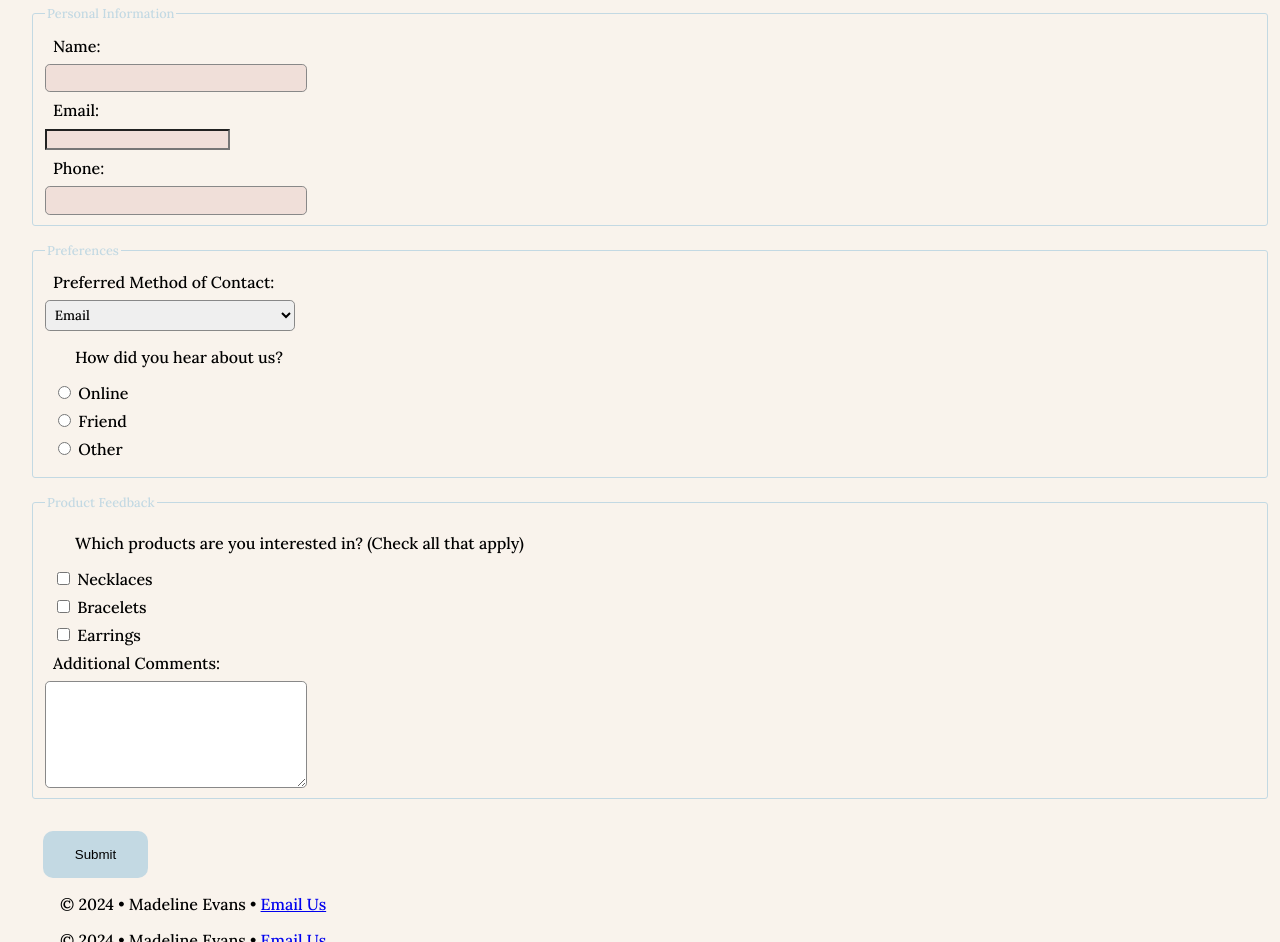
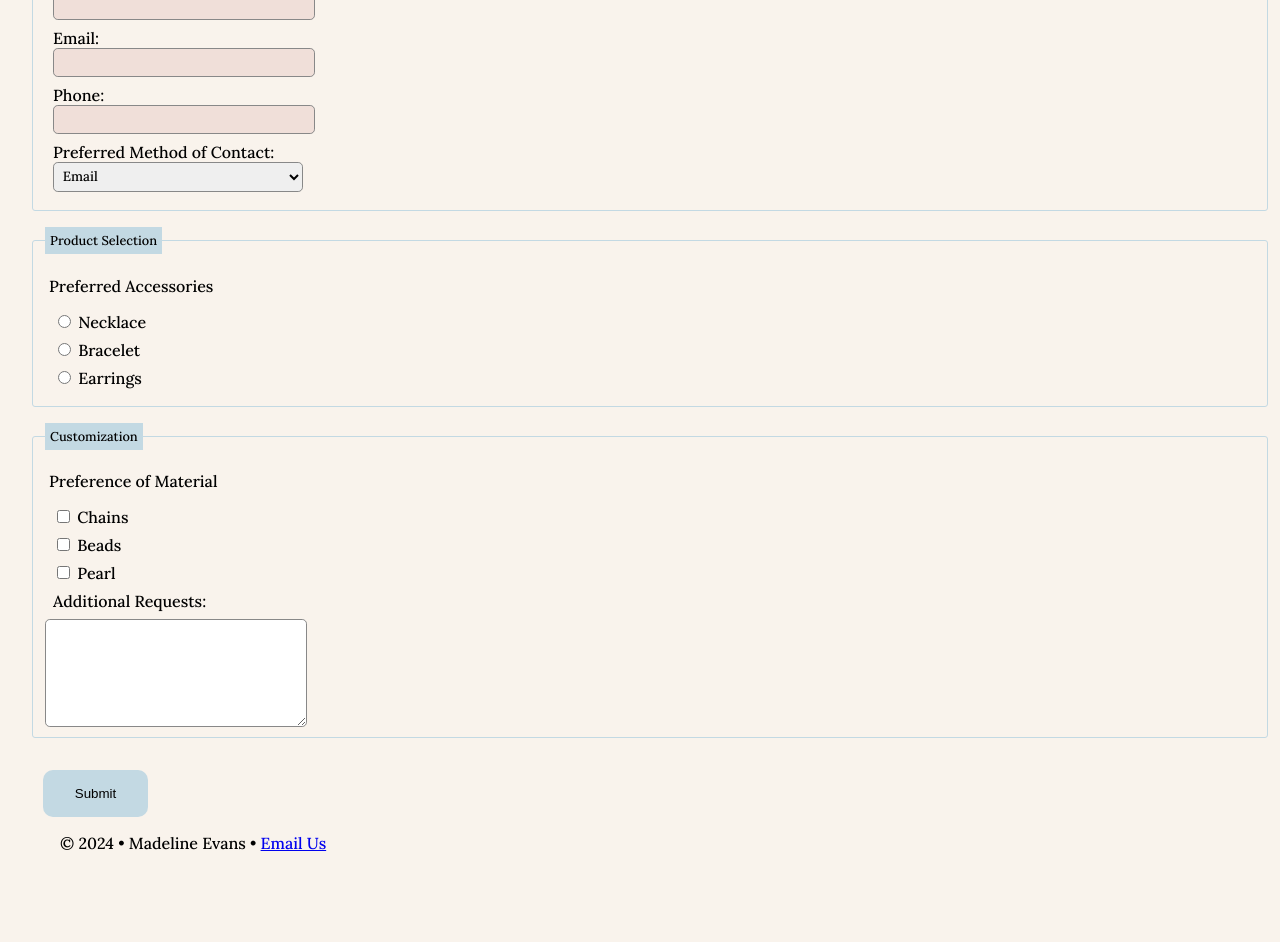
Before and after one commit to madelinemaryevans/dwdd-1600, a plain HTML site: page 06form/contact.html in a window 1280 px wide. Shown: the part 397-1339 px from the top of the page. After the commit the page ends 1266 px from the top, so only its background shows below. Drawn offline with Linux system fonts and the light colour scheme.

Commit message:
Add files via upload

```diff
--- a/06form/contact.html
+++ b/06form/contact.html
@@ -1,4 +1,6 @@
 <!doctype html>
+
+
 <html lang="en">
     <head>
          <title>Judys Gems: Home</title>
@@ -10,21 +12,6 @@
         <link rel="preconnect" href="https://fonts.googleapis.com">
 <link rel="preconnect" href="https://fonts.gstatic.com" crossorigin>
 <link href="https://fonts.googleapis.com/css2?family=Lora:ital,wght@0,400..700;1,400..700&display=swap" rel="stylesheet">
-    </head>
-    <body class="lora-bold">
-        <!-- Start of the page header -->
-
-        <!-- Start of the page content -->
-        <main>
-        <h1 class="lora-bold">Contact Form</h1>
-       <!doctype html>
-<html lang="en">
-    <head>
-        <title>Judys Gems: Contact Us</title>
-        <link type="text/css" rel='stylesheet' href="jg.css">
-        <meta charset="UTF-8">
-        <meta name="description" content="Contact Us at Judy's Gems">
-        <meta name="viewport" content="width=device-width, initial-scale=1">
     </head>
     <body class="lora-bold">
         <!-- Start of the page header -->
@@ -43,44 +30,47 @@
         </nav>
         <!-- Start of the page content -->
         <main>
-            <h1>Contact Us</h1>
+            <h1>Custom Jewelry Design</h1>
             <form class="myForm" method="GET" action="thanks.html">
                 <fieldset>
                     <legend>Personal Information</legend>
-                    <label for="name">Name:</label>
-                    <input type="text" id="name" name="name" required>
+                    <label>Name:
+                    <input type="text" name="name" required></label>
 
-                    <label for="email">Email:</label>
-                    <input type="email" id="email" name="email" required>
+                    <label>Email:
+                    <input type="email" name="email" required></label>
 
-                    <label for="phone">Phone:</label>
-                    <input type="tel" id="phone" name="phone" required>
+                    <label>Phone:
+                    <input type="tel" name="phone" required></label>
+
+                    <label>Preferred Method of Contact:
+                    <select name="contact-method">
+                        <option value="email">Email</option>
+                        <option value="phone">Phone</option>
+                        <option value="text">Text</option>
+                    </select></label>
+                </fieldset>
+
+
+                <fieldset>
+                    <legend>Product Selection</legend>
+
+
+                    <p>Preferred Accessories</p>
+                    <label><input type="radio" name="necklace" value="necklace" required> Necklace</label>
+                    <label><input type="radio" name="bracelet" value="bracelet"> Bracelet</label>
+                    <label><input type="radio" name="earrings" value="earrings"> Earrings</label>
                 </fieldset>
 
                 <fieldset>
-                    <legend>Preferences</legend>
-                    <label for="contact-method">Preferred Method of Contact:</label>
-                    <select id="contact-method" name="contact-method">
-                        <option value="email">Email</option>
-                        <option value="phone">Phone</option>
-                        <option value="text">Text</option>
-                    </select>
+                    <legend>Customization</legend>
+                    <p>Preference of Material</p>
+                    <label><input type="checkbox" name="chains" value="chains"> Chains</label>
+                    <label><input type="checkbox" name="beads" value="beads"> Beads</label>
+                    <label><input type="checkbox" name="pearss" value="pearls"> Pearl</label>
 
-                    <p>How did you hear about us?</p>
-                    <label><input type="radio" name="source" value="online" required> Online</label>
-                    <label><input type="radio" name="source" value="friend"> Friend</label>
-                    <label><input type="radio" name="source" value="other"> Other</label>
-                </fieldset>
-
-                <fieldset>
-                    <legend>Product Feedback</legend>
-                    <p>Which products are you interested in? (Check all that apply)</p>
-                    <label><input type="checkbox" name="product" value="necklaces"> Necklaces</label>
-                    <label><input type="checkbox" name="product" value="bracelets"> Bracelets</label>
-                    <label><input type="checkbox" name="product" value="earrings"> Earrings</label>
-
-                    <label for="message">Additional Comments:</label>
-                    <textarea id="message" name="message"></textarea>
+                    <label>Additional Requests:</label>
+                    <textarea name="message"></textarea>
                 </fieldset>
 
                 <input type="submit" value="Submit">
@@ -92,17 +82,3 @@
         </footer>
     </body>
 </html>
-
-
-
-
-
-
-        </main>
-        <!-- Start of the page footer -->
-        <footer>
-        <p>&copy; 2024 &bull; Madeline Evans &bull; <a href="mailto:judysgems@gmail.com">Email Us</a></p>
-        </footer>
-
-       </body>
-    </html>
--- a/06form/jg.css
+++ b/06form/jg.css
@@ -118,14 +118,16 @@ footer {
     margin-bottom: 1rem;
 }
 .myForm legend {
-    color: #c3d9e3;
+    background-color: #c3d9e3;
+    color: black;
     font-size: .8rem;
+    padding: 5px;
 }
 .myForm label {
     margin: .5rem;
 }
 
-.myForm label, .myForm select, .myForm [type=text], .myForm [type=tel], .myForm textarea {
+.myForm label, .myForm select, .myForm [type=text], .myForm [type=tel], .myForm textarea, myForm [type=email] {
     display:block;
 }
 
@@ -148,11 +150,24 @@ footer {
     background-color: rgba(156,51,53,0.1);
 }
 
-.myForm [type=submit] {
+.myForm [type="submit"] {
     background-color: #c3d9e3;
     border: none;
     padding: 1rem 2rem;
     border-radius: 10px;
-    color: rgba;
+    color: black;
     margin: 1rem 0 0 1vw;
 }
+.myForm [type="email"] {
+display: block;
+ border: solid 1px #888;
+    padding: .3rem;
+    width: 250px;
+    border-radius: .3rem;
+    font-family: "Lora", serif;
+    font-weight: 500;
+
+}
+.myForm p{
+    margin-left: 4px;
+}
```
Also changed, not shown: 06form/thanks.html (+3 -82 lines).
